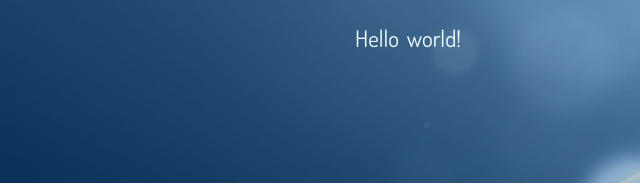
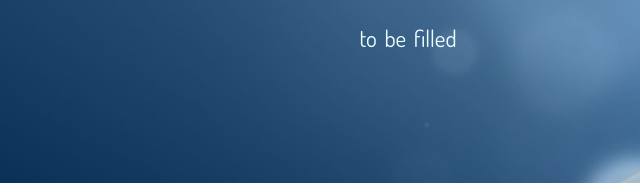
Before and after one commit to ceginfoconnect/ceginfoconnect.github.io, a plain HTML site: page gallery.html in a window 1280 px wide. Shown: the part 288-480 px from the top of the page, 232-872 px from the left. Drawn offline with Linux system fonts and the light colour scheme.

Commit message:
gallery done with template

```diff
--- a/gallery.html
+++ b/gallery.html
@@ -63,7 +63,7 @@
 					</div>
 					<div class="row">
 						<div class="sub-headline">
-							<p>Hello world!</p>
+							<p>to be filled</p>
 						</div>
 					</div>
 				</div>
```
